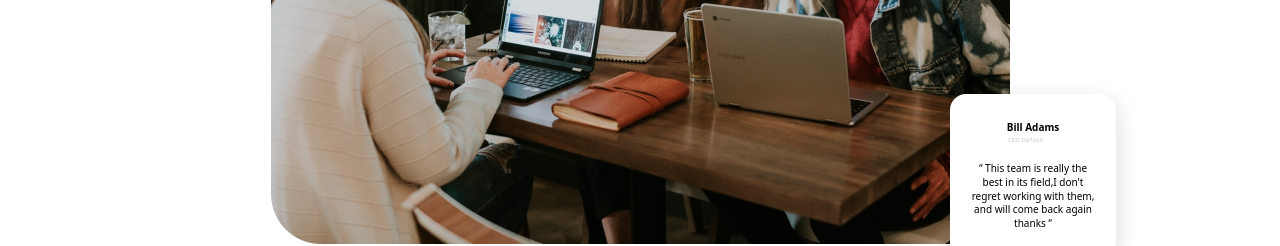
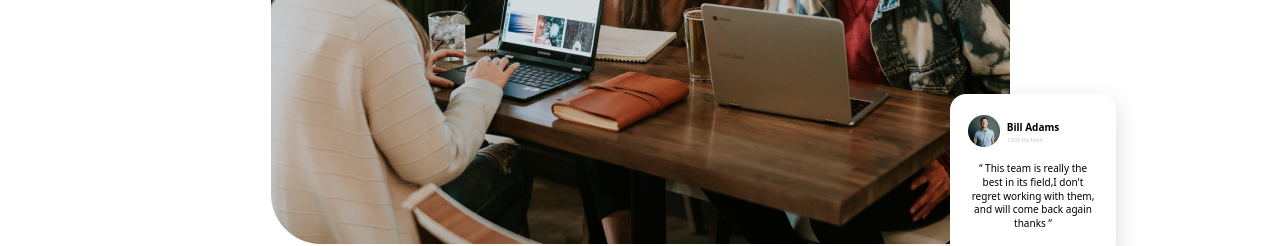
Before and after one commit to Niyazov0607/practice-meadia, a plain HTML site: page index.html in a window 1280 px wide. Shown: the part 840-1086 px from the top of the page. Drawn offline with Linux system fonts and the light colour scheme.

Commit message:
change hero

```diff
--- a/scss/layout/_hero.scss
+++ b/scss/layout/_hero.scss
@@ -142,7 +142,7 @@
 
         &::before{
             position: absolute;
-            content: url(../../assets/images/hero\ img\ 5.svg);
+            content: url(../../assets/images/hero\ img\ 5\ \(2\).png);
             right: 70%;
             top: -50%;
         }
```
Also changed, not shown: css/main.min.css, 1 other file.
